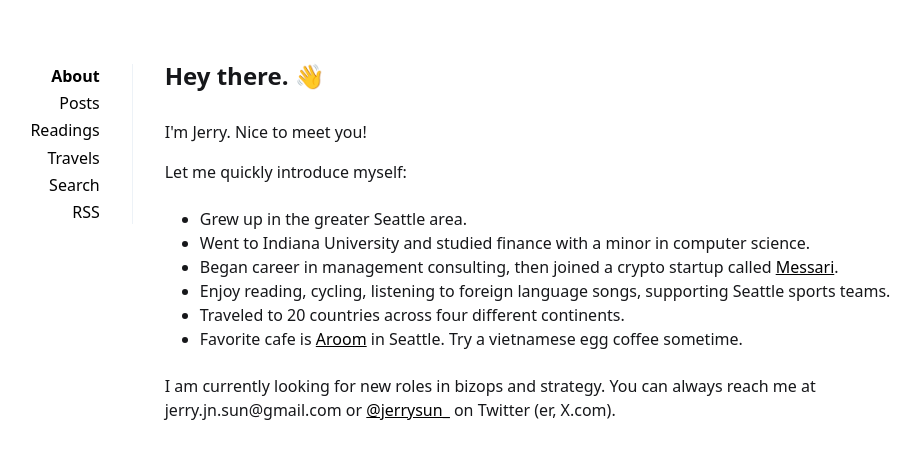
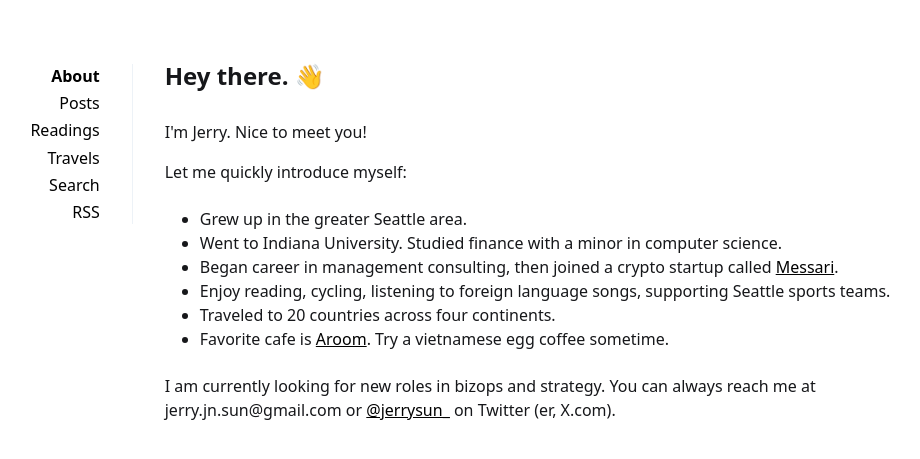
Before and after one commit to Jerry-Sun/jerry-sun.github.io, a Jekyll site: the page built from index.html, in a window 1280 px wide. Shown: the top 459 px of the page, without its empty margins (188-1108 px from the left). Built offline with Jekyll 4.4.1, drawn with Linux system fonts in a browser that asks for light colours.

Commit message:
small fixes to index and travels pages

```diff
--- a/_pages/travels.html
+++ b/_pages/travels.html
@@ -4,14 +4,13 @@
 ---
 
 <p>Points of interest along my travels. Will keep updated.</p>
-<br>
 
 <ul>
   <li>United States</li>
   <li><a href="https://goo.gl/maps/g9fUrU1T7cNwooDj9" target="_blank">Belgium</a></li>
   <li><a href="https://goo.gl/maps/chv1NjXf13oDue8U7" target="_blank">Canada</a></li>
   <li><a href="" target="_blank">China</a></li>
-  <li><a href="https://goo.gl/maps/chv1NjXf13oDue8U7" target="_blank">Denmark</a></li>
+  <li><a href="https://goo.gl/maps/BGc3gL6x78kzvZPA9" target="_blank">Denmark</a></li>
   <li><a href="https://goo.gl/maps/pb5HCJx5DFh4wRw47" target="_blank">Egypt</a></li>
   <li><a href="https://goo.gl/maps/qTeE2f2dyFSaMSsz9" target="_blank">Israel</a></li>
   <li><a href="https://goo.gl/maps/gX8YXux8kFftP8X49" target="_blank">Italy</a></li>
--- a/index.html
+++ b/index.html
@@ -8,15 +8,14 @@
     <br>
 <ul style="padding-left: 35px; padding-top: 15px; padding-bottom: 15px">
     <li>Grew up in the greater Seattle area.</li>
-    <li>Went to Indiana University and studied finance with a minor in computer science.</li>
+    <li>Went to Indiana University. Studied finance with a minor in computer science.</li>
     <li>Began career in management consulting, then joined a crypto startup called <a href="https://messari.io/"
             target="_blank">Messari</a>.</li>
     <li>Enjoy reading, cycling, listening to foreign language songs, supporting Seattle sports
         teams.
     </li>
-    <li>Traveled to 20 countries across four different continents.</li>
-    <li>Favorite cafe is <a href="https://www.aroomcoffee.com/" target="_blank">Aroom</a> in
-        Seattle. Try a vietnamese
+    <li>Traveled to 20 countries across four continents.</li>
+    <li>Favorite cafe is <a href="https://www.aroomcoffee.com/" target="_blank">Aroom</a>. Try a vietnamese
         egg coffee sometime.</li>
 </ul>
 
```
Also changed, not shown: _posts/2023-09-04-sept-4.md (+2 -0 lines).
